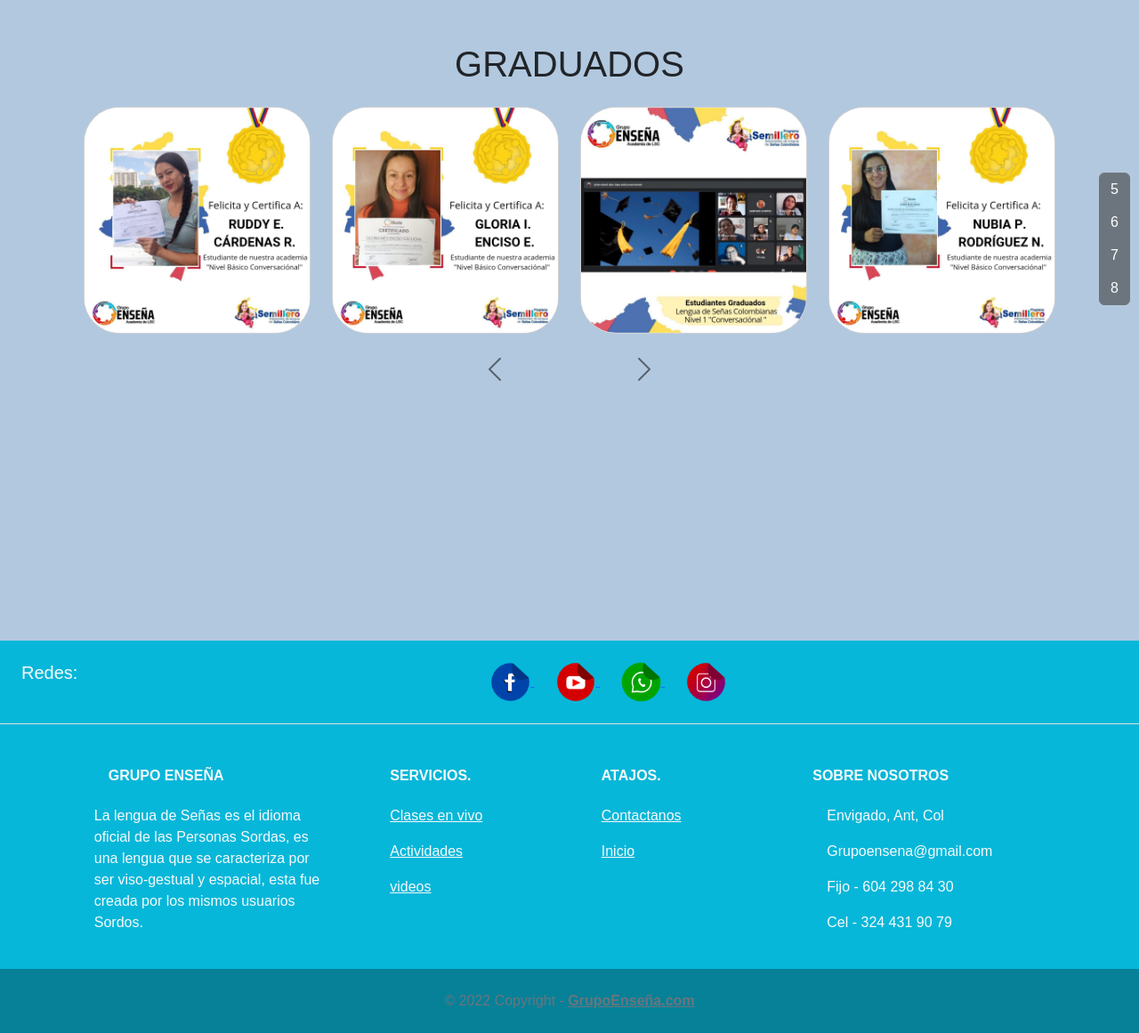
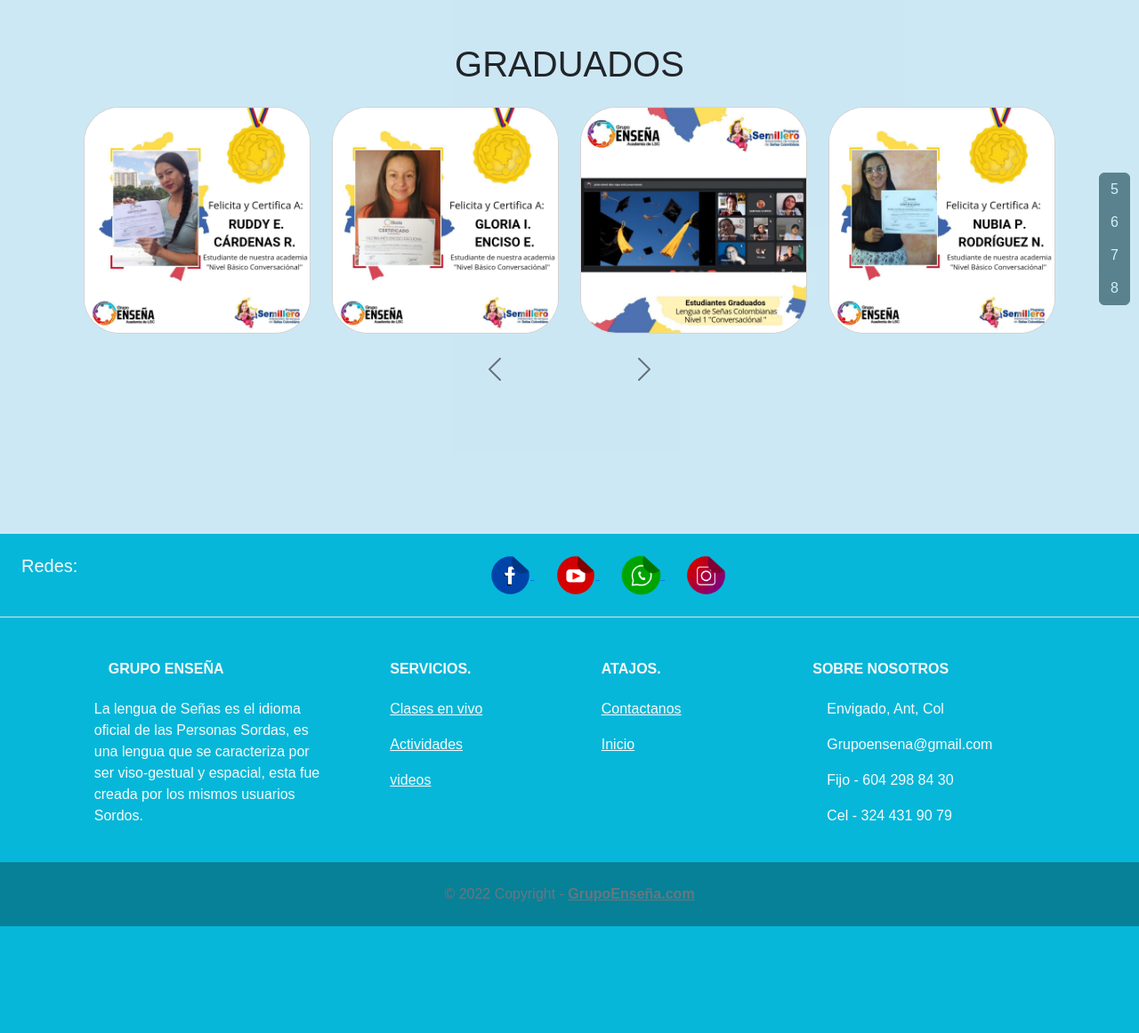
Before and after one commit to pabloskyDev/grupo-ensenia, a PHP site: page /estudiantes.html in a window 1280 px wide. Shown: the part 126-1287 px from the top of the page at 89% size. After the commit the page ends 1167 px from the top, so only its background shows below. Run offline with PHP 8.4, Linux system fonts and the light colour scheme; some libraries are stand-ins or nearby versions; some web fonts are replaced.

Commit message:
Agregar pequeños cambios a los estilos

```diff
--- a/styles/style.css
+++ b/styles/style.css
@@ -436,7 +436,7 @@
 
 .barra-lateral {
   position: fixed;
-  z-index: 99px;
+  z-index: 101px;
   top: 40%;
   right: 2px;
 }
@@ -457,21 +457,20 @@
 }
 
 #estudiantes-cards {
-  background-color: #B2C8DF;
-  height: 90vh;
+  position: relative;
+  background-color: #06b7d92e;
+  height: 75vh;
   display: flex;
   flex-direction: row;
   justify-content: center;
 }
 
 .cards-wrapper {
-  display: flex;
+  position: relative;
 }
 
 .cards-wrapper .card {
   overflow: hidden;
 }
 
-
-
 /* Fin canales -estudiantes */
```
